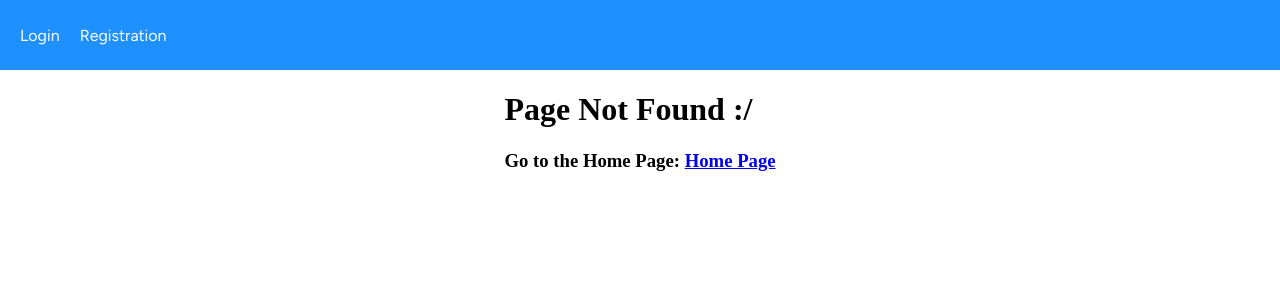
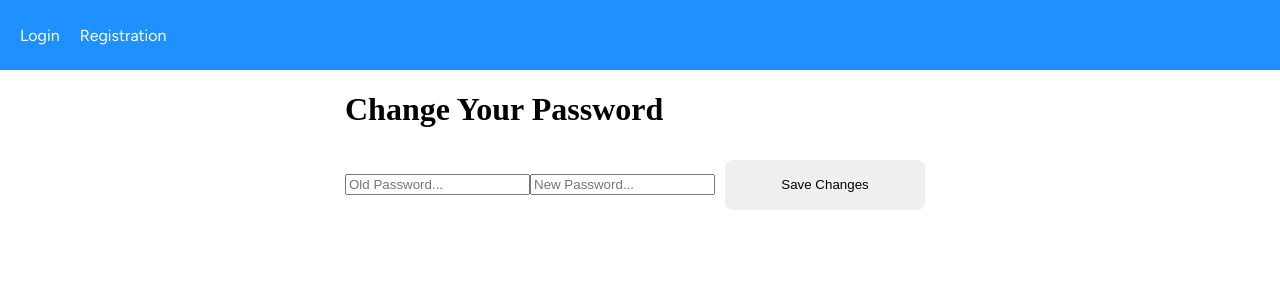
Before and after one commit to Damith08/react-full-stack, a React (Create React App) app in the folder client/: page /changepassword in a window 1280 px wide. Before the commit this address had no page. Shown: the top 300 px of the page. Built offline with nearby package versions, Linux system fonts and the light colour scheme.

Commit message:
feat: change password of user

```diff
--- a/client/src/App.js
+++ b/client/src/App.js
@@ -7,6 +7,8 @@ import Registration from "./pages/Registration";
 import Login from "./pages/Login";
 import Profile from "./pages/Profile";
 import PageNotFound from "./pages/PageNotFound";
+import ChangePassword from "./pages/ChangePassword";
+
 import { AuthContext } from "./helpers/AuthContext";
 import { useState, useEffect } from "react";
 import axios from "axios";
@@ -82,6 +84,7 @@ function App() {
             <Route path="/registration" exact Component={Registration} />
             <Route path="/login" exact Component={Login} />
             <Route path="/profile/:id" exact Component={Profile} />
+            <Route path="/changepassword" exact Component={ChangePassword} />
             <Route path="*" exact Component={PageNotFound} />
           </Routes>
         </Router>
--- /dev/null
+++ b/client/src/pages/ChangePassword.js
@@ -0,0 +1,47 @@
+import React, { useState } from "react";
+import axios from "axios";
+
+function ChangePassword() {
+  const [oldPassword, setOldPassword] = useState("");
+  const [newPassword, setNewPassword] = useState("");
+
+  const changePassword = () => {
+    axios
+      .put(
+        "http://localhost:3001/auth/changepassword",
+        { oldPassword: oldPassword, newPassword: newPassword },
+        {
+          headers: {
+            accessToken: localStorage.getItem("accessToken"),
+          },
+        }
+      )
+      .then((res) => {
+        if (res.data.error) {
+          alert(res.data.error);
+        }
+      });
+  };
+  return (
+    <div>
+      <h1>Change Your Password</h1>
+      <input
+        type="text"
+        placeholder="Old Password..."
+        onChange={(event) => {
+          setOldPassword(event.target.value);
+        }}
+      />
+      <input
+        type="text"
+        placeholder="New Password..."
+        onChange={(event) => {
+          setNewPassword(event.target.value);
+        }}
+      />
+      <button onClick={changePassword}>Save Changes</button>
+    </div>
+  );
+}
+
+export default ChangePassword;
--- a/client/src/pages/Profile.js
+++ b/client/src/pages/Profile.js
@@ -1,12 +1,14 @@
-import React, { useEffect, useState } from "react";
+import React, { useEffect, useState, useContext } from "react";
 import { useParams, useNavigate } from "react-router-dom";
 import axios from "axios";
+import { AuthContext } from "../helpers/AuthContext";
 
 function Profile() {
   let { id } = useParams();
   let navigate = useNavigate();
   const [username, setUsername] = useState("");
   const [listOfPosts, setListOfPosts] = useState([]);
+  const { authState } = useContext(AuthContext);
 
   useEffect(() => {
     axios
@@ -27,6 +29,15 @@ function Profile() {
     <div className="profilePageContainer">
       <div className="basicInfo">
         <h1>Username:{username}</h1>
+        {authState.username === username && (
+          <button
+            onClick={() => {
+              navigate("/changepassword");
+            }}
+          >
+            Change My Password
+          </button>
+        )}
       </div>
       <div className="listOfPosts">
         {listOfPosts.map((value, key) => {
```
Also changed, not shown: 1 other file (tests, documents, lock files or other folders).
